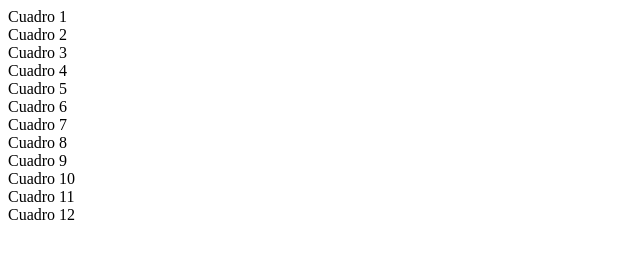
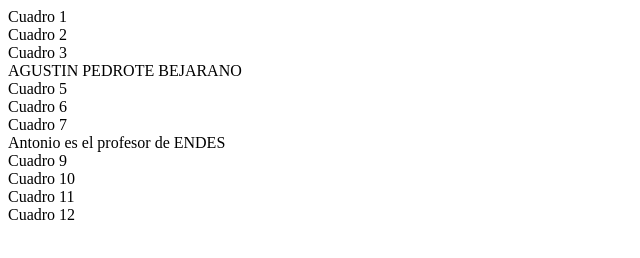
Before and after one commit to agucadiz/examen-PBA, a plain HTML site: page index.html in a window 1280 px wide. Shown: the whole page, without its empty margins (0-640 px from the left). Drawn offline with Linux system fonts and the light colour scheme.

Commit message:
añadido el profesor

```diff
--- a/index.html
+++ b/index.html
@@ -11,13 +11,13 @@
         <div class="col-6 bg-danger">Cuadro 1</div>
         <div class="col-6 bg-danger">Cuadro 2</div>
         <div class="col-6 bg-danger">Cuadro 3</div>
-        <div class="col-6 bg-danger">Cuadro 4</div>
+        <div class="col-6 bg-danger">AGUSTIN PEDROTE BEJARANO</div>
     </div>
     <div class="row">
         <div class="col-6 bg-danger">Cuadro 5</div>
         <div class="col-6 bg-danger">Cuadro 6</div>
         <div class="col-6 bg-danger">Cuadro 7</div>
-        <div class="col-6 bg-danger">Cuadro 8</div>
+        <div class="col-6 bg-danger">Antonio es el profesor de ENDES</div>
     </div>
     <div class="row">
         <div class="col-6 bg-danger">Cuadro 9</div>
```
Also changed, not shown: 1 other file.
